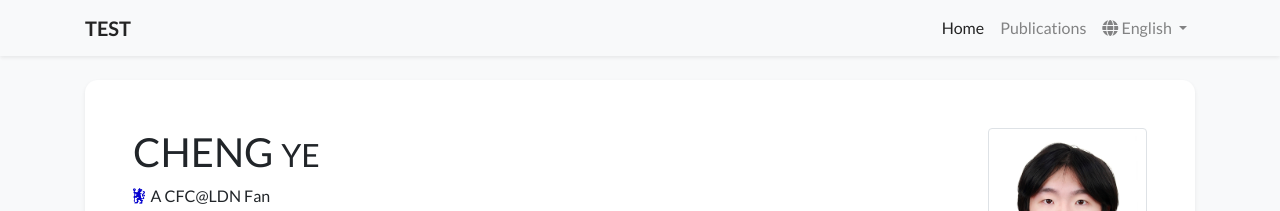
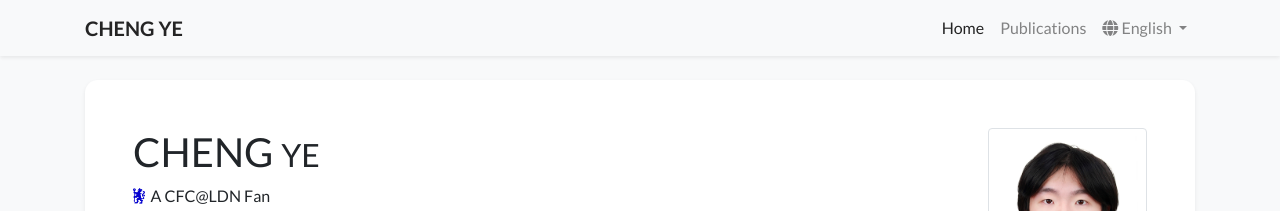
Before and after one commit to teiyou416/blog, a Jekyll site: the page built from index.html, in a window 1280 px wide. Shown: the top 211 px of the page. Built offline with Jekyll 4.4.1, drawn with Linux system fonts in a browser that asks for light colours; nearby versions of some CDN libraries; a style sheet for code colours, icons or effects is not loaded.

Commit message:
Test passed; reset code

```diff
--- a/_data/profile.yml
+++ b/_data/profile.yml
@@ -1,6 +1,6 @@
 primary_name: "CHENG"
 secondary_name: "YE"
-navbar_name: "TEST"
+navbar_name: "CHENG YE"
 
 positions:
 - logo: /assets/images/badges/cfc.jpg # Logo is optional
```
